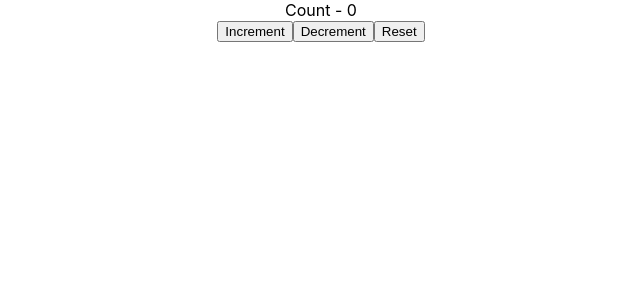
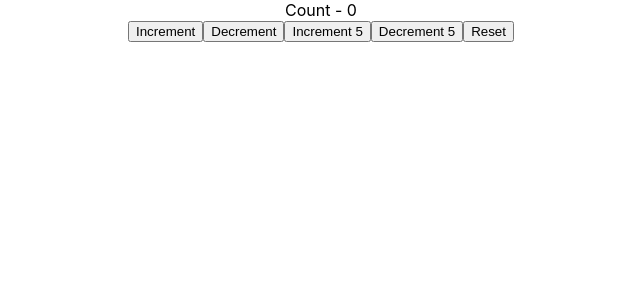
Before and after one commit to Praveena25/reacthooknew, a React (Create React App) app: page / in a window 1280 px wide. Shown: the top 300 px of the page, without its empty margins (319-959 px from the left). Built offline with nearby package versions, Linux system fonts and the light colour scheme.

Commit message:
passing additional value to action field

```diff
--- a/src/components/reducerhook/CounterTwo.js
+++ b/src/components/reducerhook/CounterTwo.js
@@ -7,8 +7,8 @@ const initialState = {  //currently this object has only one partition called fi
 
 const reducer = (state, action) => {
     switch (action.type) {
-        case 'increment': return { firstCounter: state.firstCounter + 1 }
-        case 'decrement': return { firstCounter: state.firstCounter - 1 }
+        case 'increment': return { firstCounter: state.firstCounter + action.value }
+        case 'decrement': return { firstCounter: state.firstCounter - action.value }
         case 'reset': return initialState
         default: return state
     }
@@ -22,12 +22,20 @@ function CounterTwo() {
             <div> Count - {count.firstCounter}</div>
             <button
                 onClick={
-                    () => dispatch({ type: 'increment' })
+                    () => dispatch({ type: 'increment',value:1 })
                 }> Increment</button>
             <button
                 onClick={
-                    () => dispatch({ type: 'decrement' })
+                    () => dispatch({ type: 'decrement',value:1 })
                 }> Decrement</button>
+                <button
+                onClick={
+                    () => dispatch({ type: 'increment', value:5 })
+                }> Increment 5</button>
+            <button
+                onClick={
+                    () => dispatch({ type: 'decrement', value:5 })
+                }> Decrement 5 </button>
             <button
                 onClick={
                     () => dispatch({ type: 'reset' })
```
